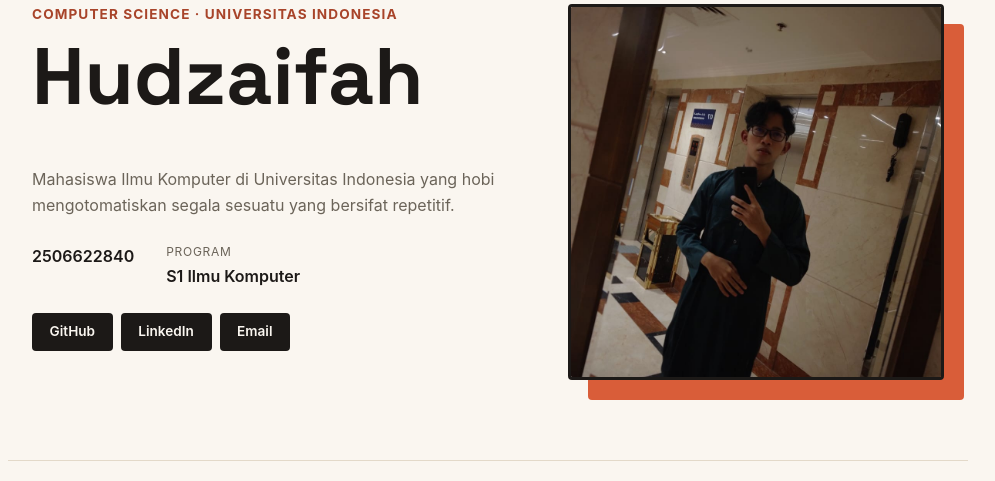
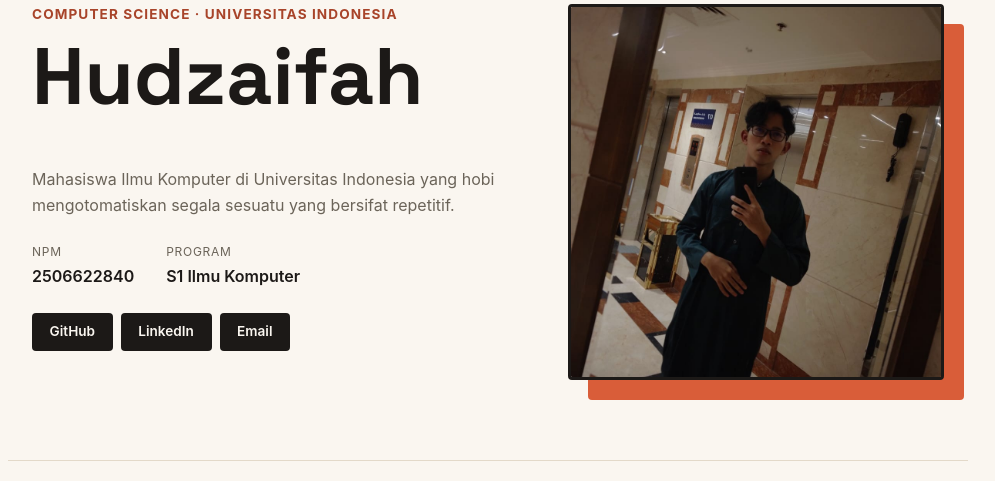
Before and after one commit to uzzzzzaaaaa/myportofolio, a Django app: page / in a window 1280 px wide. Shown: the part 142-623 px from the top of the page, without its empty margins (152-1147 px from the left). Run offline with Django 5.2, Linux system fonts and the light colour scheme.

```diff
--- a/templates/index.html
+++ b/templates/index.html
@@ -44,7 +44,7 @@
             <p class="bio">{{ bio }}</p>
             <dl class="meta-list">
               <div class="meta-row">
-                <dt>{{ NPM }}</dt>
+                <dt>NPM</dt>
                 <dd>{{ npm }}</dd>
               </div>
               <div class="meta-row">
```
